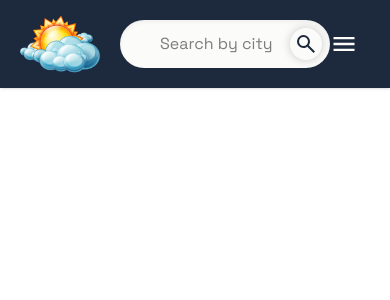
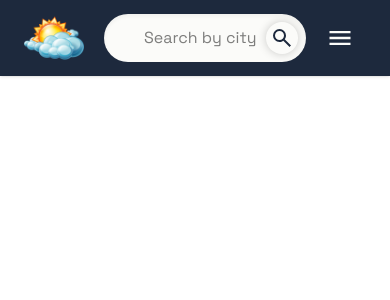
Before and after one commit to ZINECHIBUIKEM/WEATHER-APP, a React (Vite) app in the folder weather-app/: page /blog-page in a window 390 px wide. Shown: the top 300 px of the page. Built offline with nearby package versions, Linux system fonts and the light colour scheme.

Commit message:
Added responsivity to search bar

```diff
--- a/weather-app/src/components/Header.jsx
+++ b/weather-app/src/components/Header.jsx
@@ -29,16 +29,16 @@ export function Header() {
 
   return (
     <>
-      <nav className=" fixed bg-slate-800 p-1 w-screen flex flex-row justify-between items-center shadow-sm">
+      <nav className=" fixed bg-slate-800 p-2 w-screen flex flex-row justify-between items-center shadow-sm">
 
-        <div className="flex flex-row shrink-0 h-20">
+        <div className="flex flex-row shrink-0 h-15">
           <img src="../../favicon.png" className="ml-4" />
           <span className=" hidden font-bold text-olive-50 ml-2 md:flex flex-row items-center justify-between" >
             ZineCast
           </span>
         </div>
 
-        <div className="flex flex-row w-full ml-5">
+        <div className="flex flex-row w-full ml-5 mr-5">
           <Searchbar />
         </div>
 
--- a/weather-app/src/components/Searchbar.jsx
+++ b/weather-app/src/components/Searchbar.jsx
@@ -12,7 +12,9 @@ export function Searchbar() {
 
   async function sendCityName() {
     await axios.get("").then((response) => {
-      response.data
+      return (
+        response.data
+      )
     })
   }
 
```
